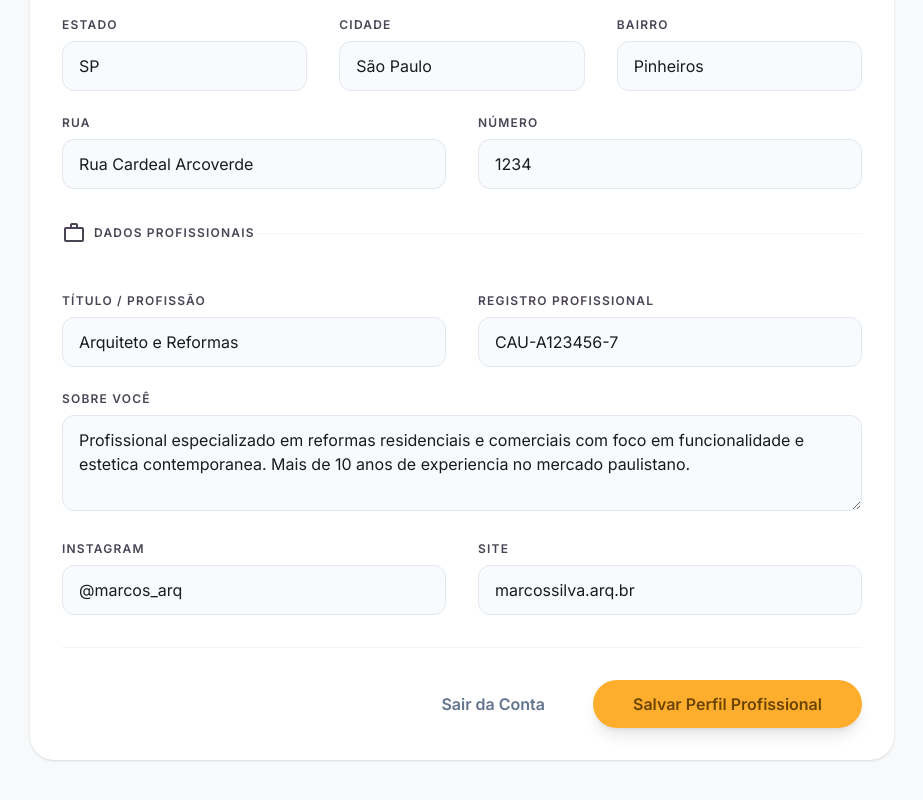
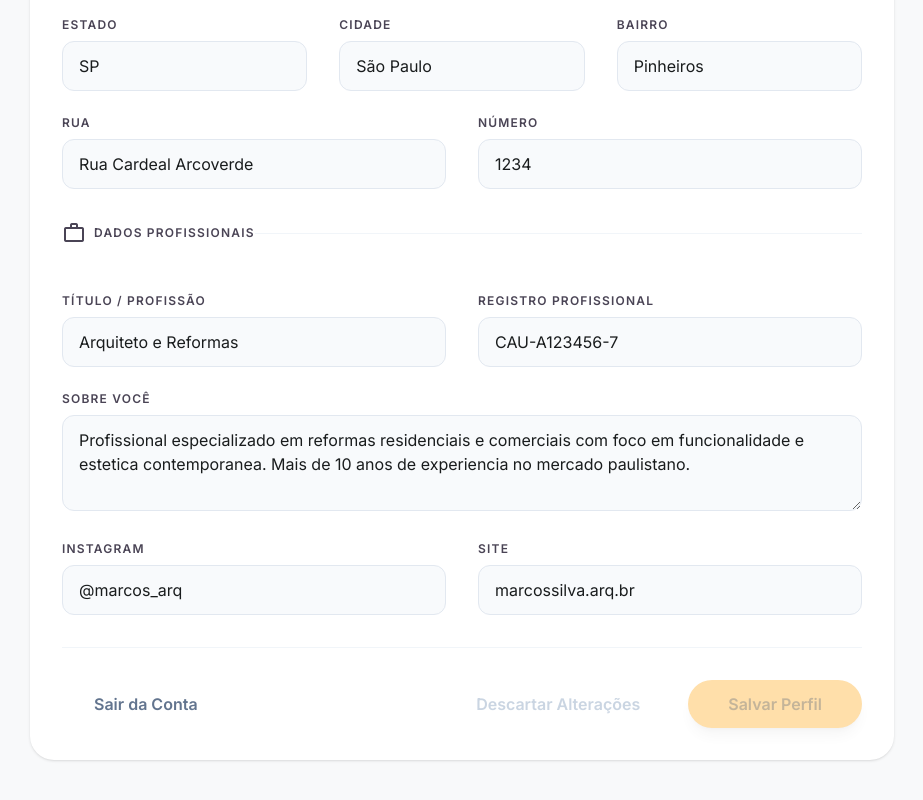
Before and after one commit to jamilelopes/conecta-bairro-2.0, a React (Vite) app: page /settings in a window 1280 px wide. Shown: the part 619-1419 px from the top of the page, without its empty margins (354-1277 px from the left). Built offline with nearby package versions, Linux system fonts and the light colour scheme; no server answers.

Commit message:
feat: adiciona controle de alteracoes pendentes (isDirty), descartar, confirmacao ao sair, e reorganiza layout dos botoes

```diff
--- a/src/pages/Settings.jsx
+++ b/src/pages/Settings.jsx
@@ -24,6 +24,7 @@ const mockProfile = {
 function Settings() {
   const navigate = useNavigate();
   const [form, setForm] = useState(mockProfile);
+  const [originalForm, setOriginalForm] = useState(mockProfile);
   const [usingMock, setUsingMock] = useState(false);
   const [saving, setSaving] = useState(false);
   const [saveMessage, setSaveMessage] = useState("");
@@ -31,9 +32,14 @@ function Settings() {
 
   useEffect(() => {
     getMyProfile()
-      .then((data) => setForm(data))
+      .then((data) => {
+        setForm(data);
+        setOriginalForm(data);
+      })
       .catch(() => setUsingMock(true));
   }, []);
+
+  const isDirty = JSON.stringify(form) !== JSON.stringify(originalForm);
 
   function handleChange(field, value) {
     setForm((prev) => ({ ...prev, [field]: value }));
@@ -52,8 +58,15 @@ function Settings() {
   }
 
   function handleLogout() {
+    if (isDirty && !window.confirm("Você tem alterações não salvas. Sair mesmo assim?")) return;
     clearAuthTokens();
     navigate("/");
+  }
+
+  function handleDiscard() {
+    if (!isDirty) return;
+    if (!window.confirm("Descartar todas as alterações não salvas?")) return;
+    setForm(originalForm);
   }
 
   function handleSubmit(e) {
@@ -61,7 +74,10 @@ function Settings() {
     setSaving(true);
     setSaveMessage("");
     updateMyProfile(form)
-      .then(() => setSaveMessage("Perfil salvo com sucesso!"))
+      .then((data) => {
+        setSaveMessage("Perfil salvo com sucesso!");
+        setOriginalForm(data);
+      })
       .catch(() => setSaveMessage("Não foi possível salvar agora (back-end indisponível)."))
       .finally(() => setSaving(false));
   }
@@ -216,13 +232,18 @@ className="absolute -bottom-1 -right-1 w-8 h-8 rounded-full bg-secondary-contain
                   <p role="status" className="text-sm text-center text-on-surface-variant">{saveMessage}</p>
                 )}
 
-                <div className="pt-8 border-t border-slate-100 flex justify-end gap-4">
+                <div className="pt-8 border-t border-slate-100 flex justify-between items-center gap-4">
                   <button type="button" onClick={handleLogout} className="px-8 py-3 rounded-full font-semibold text-slate-500 hover:bg-slate-100">
                     Sair da Conta
                   </button>
-                  <button type="submit" disabled={saving} className="px-10 py-3 rounded-full font-bold bg-secondary-container text-on-secondary-container shadow-lg hover:scale-105 transition-all disabled:opacity-50">
-                    {saving ? "Salvando..." : "Salvar Perfil Profissional"}
-                  </button>
+                  <div className="flex gap-4">
+                    <button type="button" onClick={handleDiscard} disabled={!isDirty} className={`px-8 py-3 rounded-full font-semibold transition-colors ${isDirty ? "text-primary hover:bg-slate-100" : "text-slate-300 cursor-not-allowed"}`}>
+                      Descartar Alterações
+                    </button>
+                    <button type="submit" disabled={saving || !isDirty} className="px-10 py-3 rounded-full font-bold bg-secondary-container text-on-secondary-container shadow-lg hover:scale-105 transition-all disabled:opacity-40 disabled:cursor-not-allowed">
+                      {saving ? "Salvando..." : "Salvar Perfil"}
+                    </button>
+                  </div>
                 </div>
               </form>
             </div>
```
